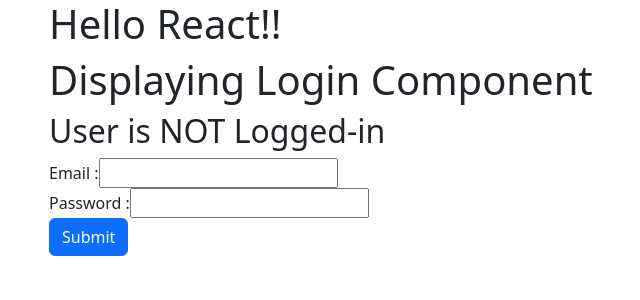
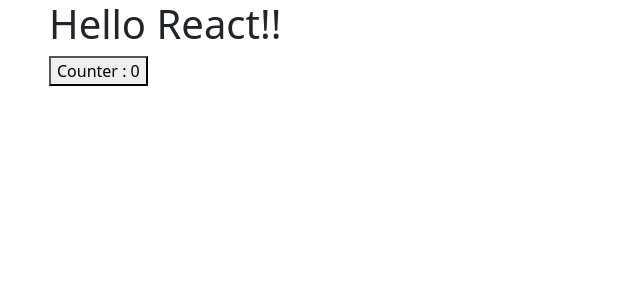
Before and after one commit to synergy2411/del-oct-23-frontend-adv-module-two, a React (Create React App) app in the folder awesome-app/: page / in a window 1280 px wide. Shown: the top 300 px of the page, without its empty margins (33-673 px from the left). Built offline with nearby package versions, Linux system fonts and the light colour scheme.

Commit message:
use context added

```diff
--- a/awesome-app/src/App.js
+++ b/awesome-app/src/App.js
@@ -3,6 +3,7 @@
 import ParentLogin from "./components/Demo/ParentLogin";
 import UseEffectDemo from "./components/Demo/UseEffectDemo";
 import AuthContext from "./context/auth-context";
+import Output from './components/Demo/Output';
 
 function App() {
   // const [show, setShow] = useState(true);
@@ -13,11 +14,16 @@
     <div className="container">
       <h1>Hello React!!</h1>
 
-      <AuthContext.Provider value={{ isLoggedIn, setIsLoggedIn }}>
+
+
+      <Output />
+
+
+      {/* <AuthContext.Provider value={{ isLoggedIn, setIsLoggedIn }}>
 
         <ParentLogin />
 
-      </AuthContext.Provider>
+      </AuthContext.Provider> */}
 
 
       {/* <UseEffectDemo /> */}
--- /dev/null
+++ b/awesome-app/src/components/Demo/Output.jsx
@@ -0,0 +1,32 @@
+import React, { useEffect, useState } from "react";
+
+const Output = () => {
+  const [counter, setCounter] = useState(0);
+
+  useEffect(() => {
+    console.log("without dependency Effect works");
+  });
+
+  useEffect(() => {
+    console.log("Effect works with Empty Deps");
+  }, []);
+
+  useEffect(() => {
+    console.log("Effect works with Couter Deps");
+  }, [counter]);
+
+  useEffect(() => {
+    console.log("Effect works with Counter Deps and CleanUp");
+    return () => console.log("Clean Up");
+  }, [counter]);
+
+  return (
+    <div>
+      <button onClick={() => setCounter(counter + 1)}>
+        Counter : {counter}
+      </button>
+    </div>
+  );
+};
+
+export default Output;
```
